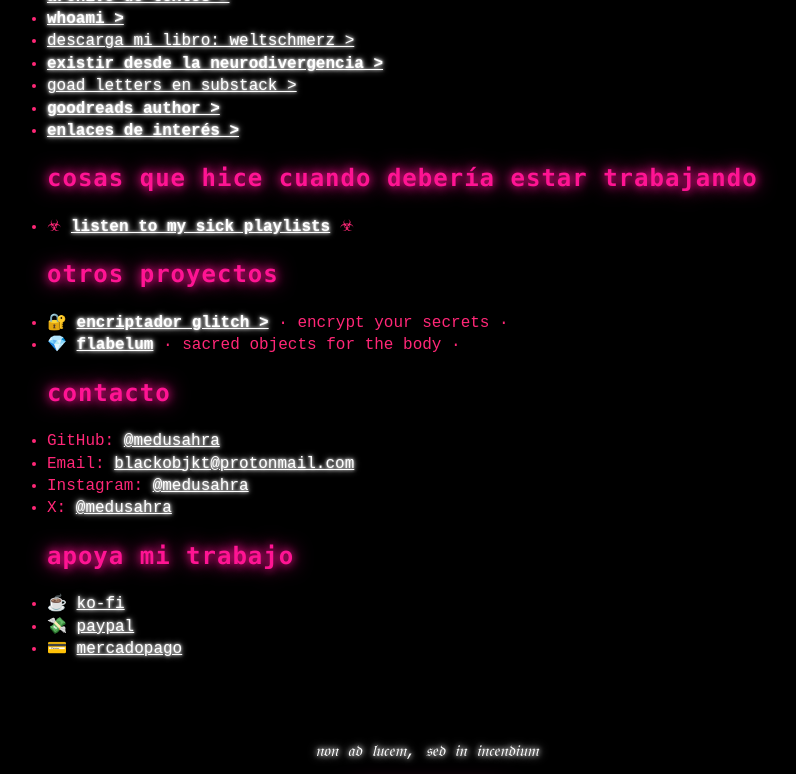
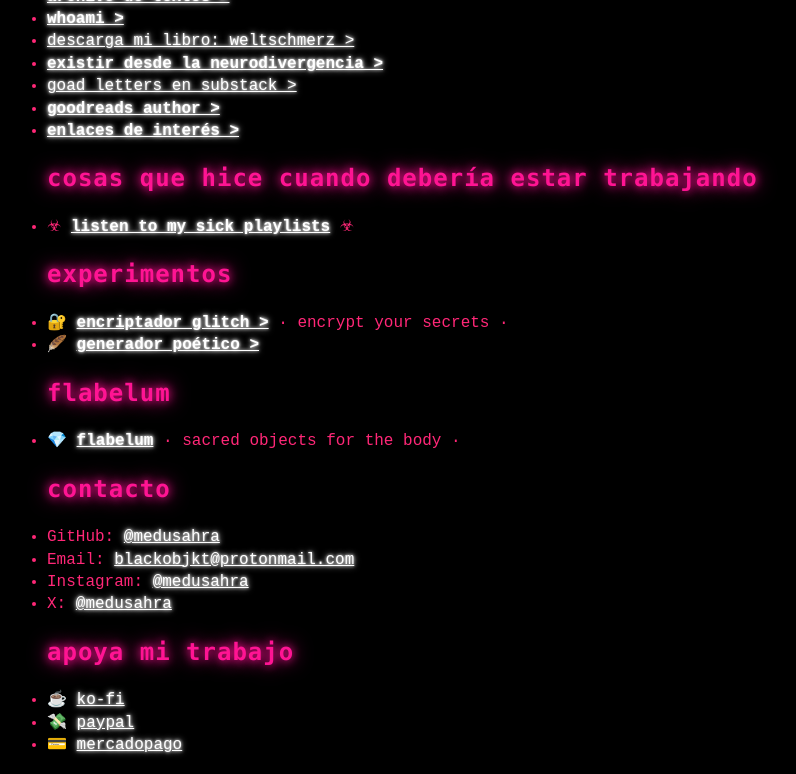
Before and after one commit to medusahra/medusahra.github.io, a Jekyll site: the page built from index.md, in a window 1280 px wide and 900 px high, scrolled down 905 px, cut to the strip 0-774 px from the top of the window. Shown: the whole strip, without its empty margins (213-1009 px from the left). Built offline with Jekyll 4.4.1, drawn with Linux system fonts in a browser that asks for light colours.

Commit message:
Update index.md

```diff
--- a/index.md
+++ b/index.md
@@ -38,8 +38,10 @@ Escribo filosofía, ensayo, crítica cultural y poemas quasi-ensayísticos vagam
 - **[enlaces de interés >](/enlaces.html)**
 ## cosas que hice cuando debería estar trabajando
 - ☣ **<a href="https://open.spotify.com/user/oer0flire345iy1g4vaifowzc/playlists" target="_blank">listen to my sick playlists</a>** ☣
-## otros proyectos
+## experimentos
 - 🔐 **[encriptador glitch >](/2025/11/21/encriptador-glitch.html)** · encrypt your secrets ·
+- 🪶 **[generador poético >](/2025/11/21/generador-poemas.html)**
+## flabelum
 - 💎 **<a href="https://instagram.com/flabelum" target="_blank">flabelum</a>** · sacred objects for the body ·
 ## contacto
 - GitHub: <a href="https://github.com/medusahra" target="_blank">@medusahra</a>
```
